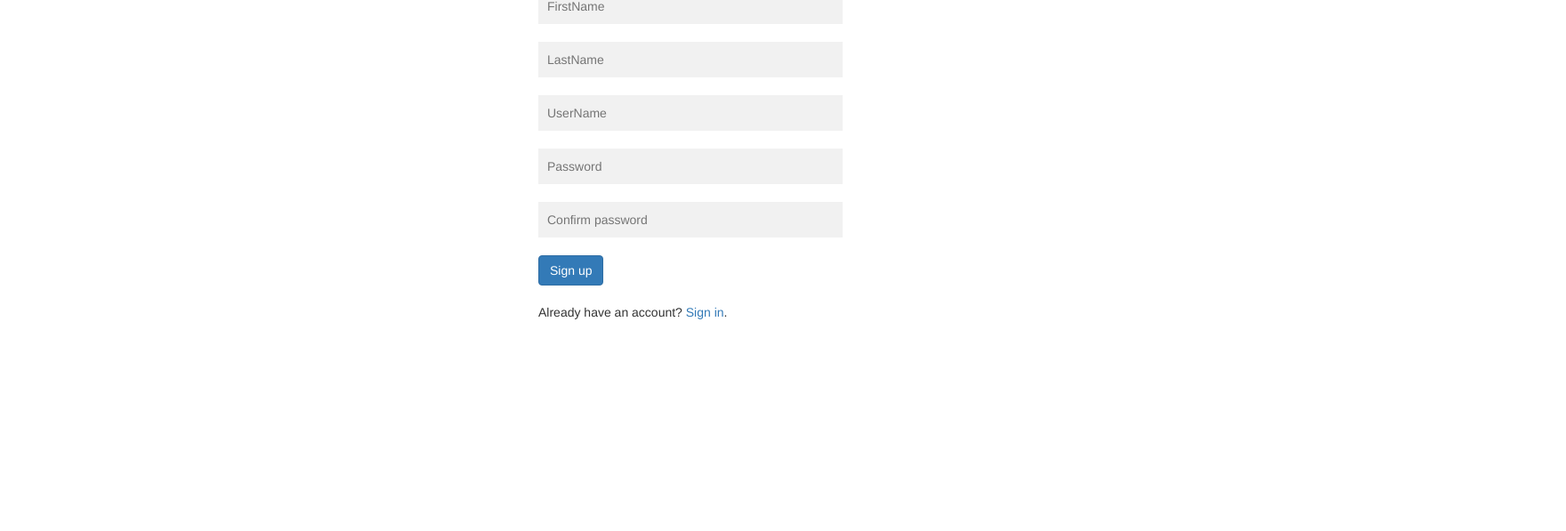
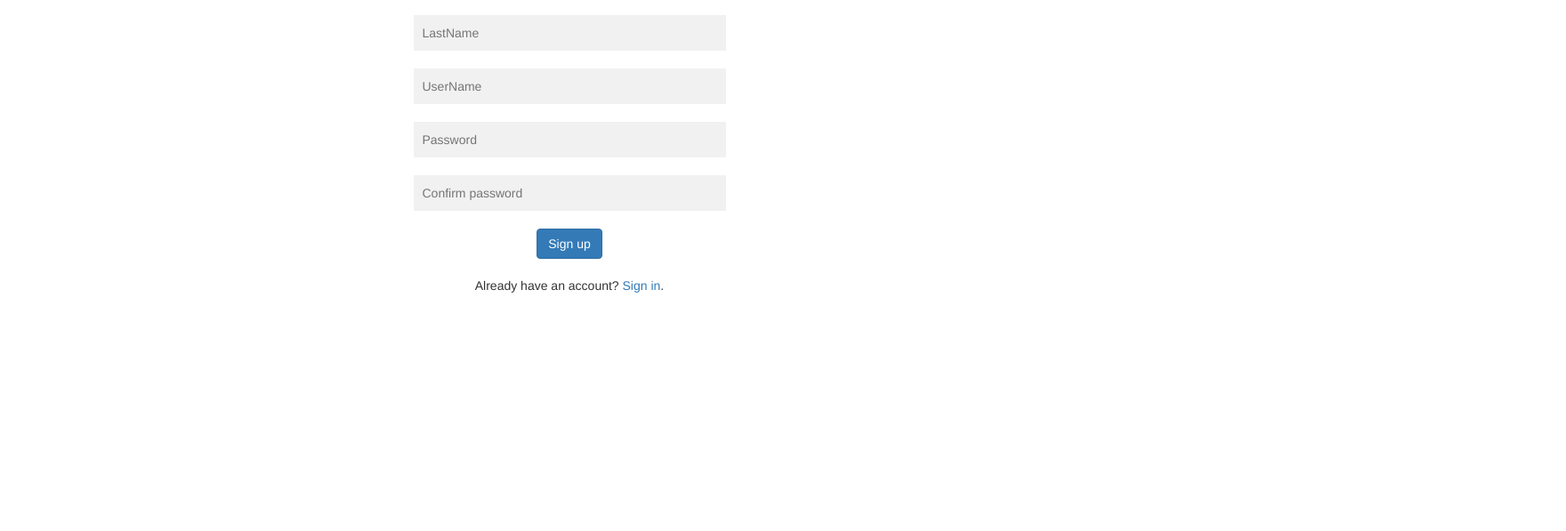
Before and after one commit to karthivs90/test, a website: page index.html in a window 1280 px wide. Shown: the part 203-800 px from the top of the page at 89% size, 1760 px wide, since content can reach past the window. Drawn offline with nearby package versions, Linux system fonts and the light colour scheme.

Commit message:
Update index.html

```diff
--- a/index.html
+++ b/index.html
@@ -44,10 +44,8 @@
         }
 
         .container {
-            margin-top: 100px;
-            margin-bottom: 100px;
-            margin-right: 100px;
-            margin-left: 590px;
+            padding: 70px 0;
+            text-align: center;
         }
 
         input[type=text],
```
